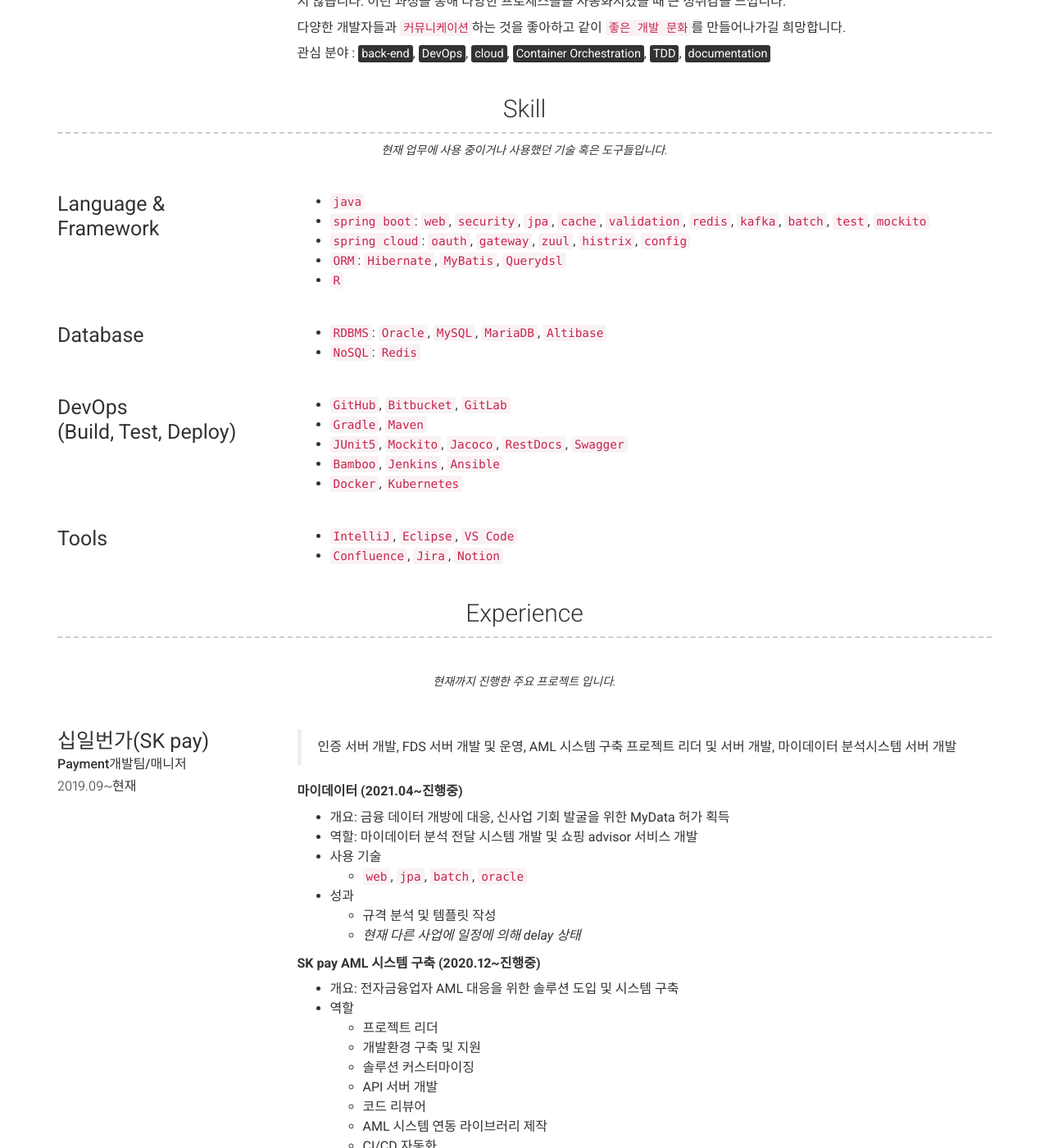
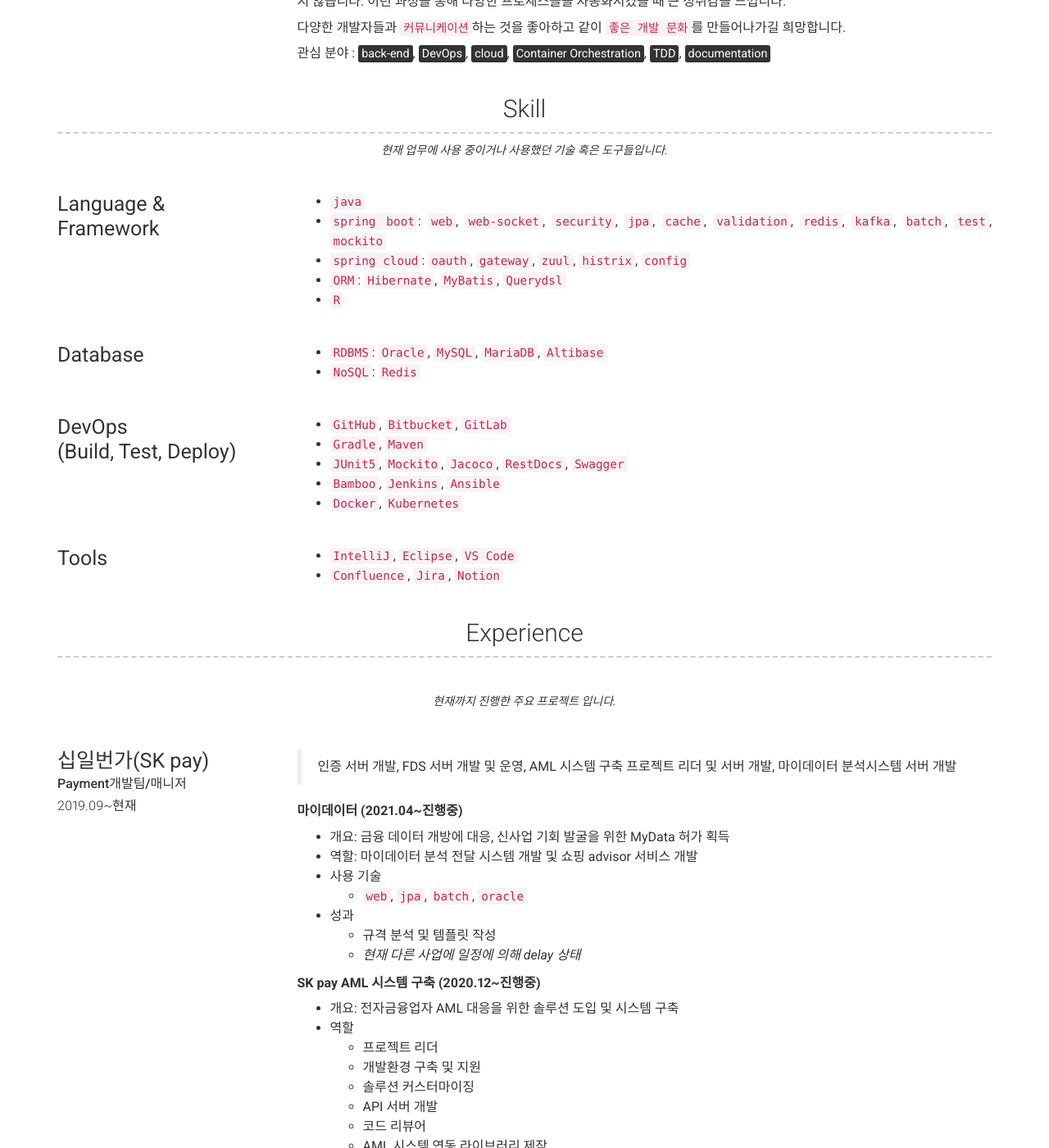
Before and after one commit to lcalmsky/resume, a Jekyll site: the page built from index.md, in a window 1280 px wide and 1400 px high, scrolled down 670 px. Shown: the whole window at 82% size. Built offline with Jekyll 4.4.1, drawn with Linux system fonts in a browser that asks for light colours; nearby versions of some CDN libraries; some of the changed text lies outside the part shown.

Commit message:
Update _config.yml

```diff
--- a/_config.yml
+++ b/_config.yml
@@ -84,7 +84,7 @@
         card: markdown
         description: |
           - `java`
-          - `spring boot`: `web`, `security`, `jpa`, `cache`, `validation`, `redis`, `kafka`, `batch`, `test`, `mockito`
+          - `spring boot`: `web`, `web-socket`, `security`, `jpa`, `cache`, `validation`, `redis`, `kafka`, `batch`, `test`, `mockito`
           - `spring cloud`: `oauth`, `gateway`, `zuul`, `histrix`, `config`
           - `ORM`: `Hibernate`, `MyBatis`, `Querydsl`
           - `R`
@@ -142,7 +142,7 @@
             * AML 시스템 연동 라이브러리 제작
             * CI/CD 자동화
           * 사용 기술
-            * `web`, `security`, `validation`, `cache`, `jpa`, `mybatis`, `itext`, `lucene`, `filter`, `interceptor`, `batch`, `test`, `mockito`, `restdocs`, `jacoco`, `oracle`
+            * `web`, `security`, `validation`, `cache`, `jpa`, `mybatis`, `lucene`, `filter`, `interceptor`, `batch`, `test`, `mockito`, `restdocs`, `jacoco`, `oracle`
           * 성과
             * 전사차원의 협조가 필요한 프로젝트였는데 수많은 협의를 통해 협조를 이끌어 냄
             * 개발사에서 빌드/배포/개발환경 등을 커스터마이징 하는 과정을 전부 참여, 적극적으로 협조 및 도움
@@ -307,6 +307,7 @@
           * 자바 클린코드(영상 강의)
           * 자바 기초/클린 코드/객체지향 설계(클래스)
           * 자바 개발 상담, 과제 상담, 진로 상담(상담)
+          * 현재는 업무가 바빠 여유시간에만 진행중
 
       - layout: left
         title: 논문
```
